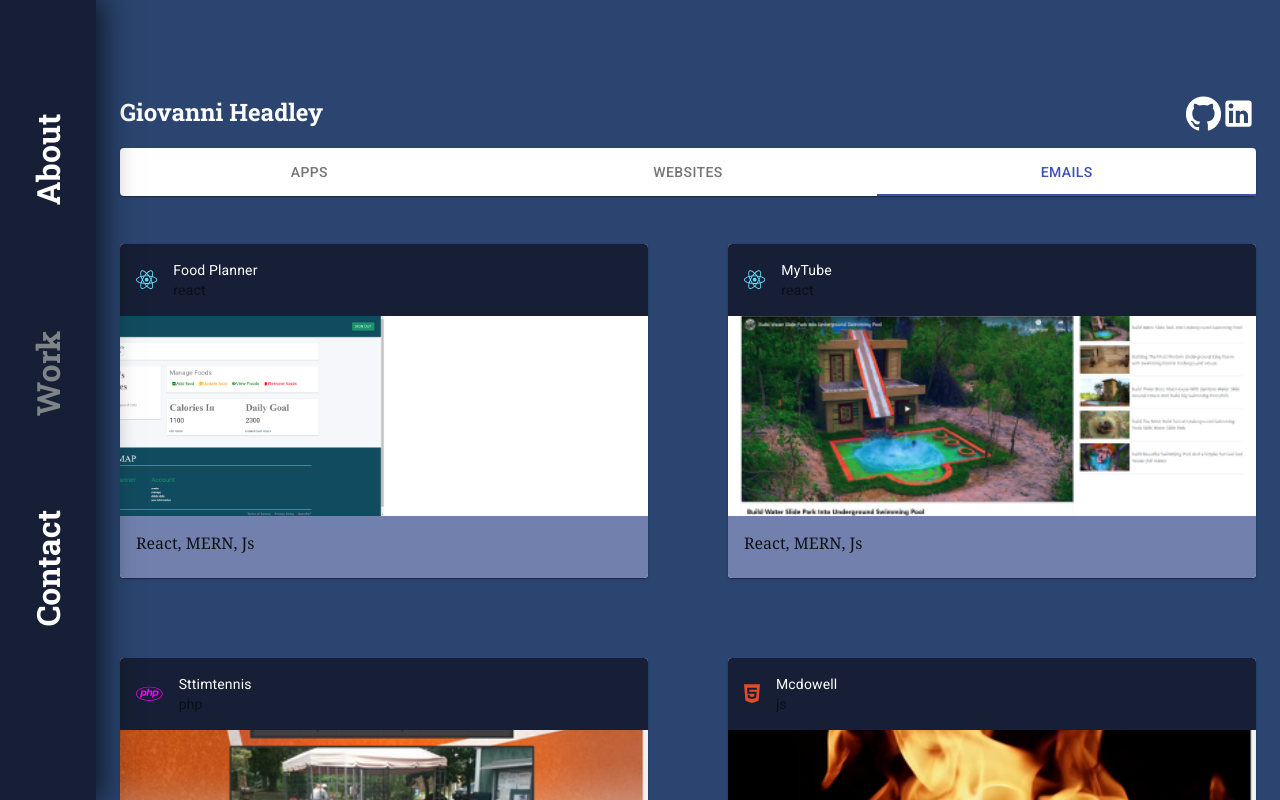
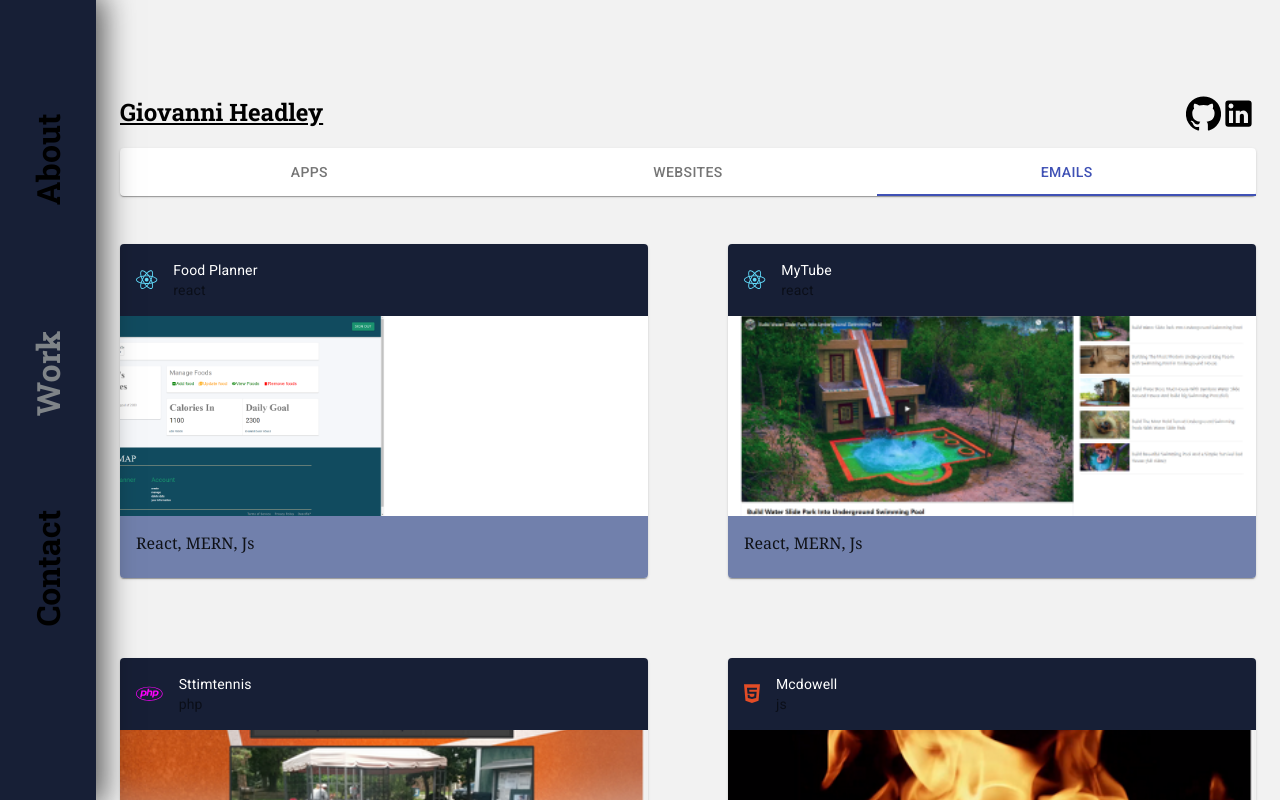
Before and after one commit to descifle/portfolio, a React (Create React App) app: page /works in a window 1280 px wide. Shown: the top 800 px of the page. Built offline with nearby package versions, Linux system fonts and the light colour scheme.

Commit message:
more flux capacitor

```diff
--- a/src/components/AboutPage.js
+++ b/src/components/AboutPage.js
@@ -8,7 +8,7 @@ const AboutPage = () => {
     return (
         <Container>
             <div className="page-container">
-                <h2><Link to="/">Giovanni Headley</Link></h2>
+                <h2 className="home"><Link to="/">Giovanni Headley</Link></h2>
                 <div className="socials">
                     <span><GitHub fontSize="large" /></span>
                     <span><LinkedIn fontSize="large" /></span>
--- a/src/components/ContactPage.js
+++ b/src/components/ContactPage.js
@@ -8,7 +8,7 @@ const ContactPage = () => {
     return (
         <Container>
             <div className="page-container">
-                <h2><Link to="/">Giovanni Headley</Link></h2>
+                <h2 className="home"><Link to="/">Giovanni Headley</Link></h2>
                 <div className="socials">
 
 
--- a/src/components/MainPage.js
+++ b/src/components/MainPage.js
@@ -7,7 +7,7 @@ const MainPage = () => {
     return (
         <Container>
             <div className="page-container">
-                <h2>Giovanni Headley</h2>
+                <h2 className="home">Giovanni Headley</h2>
                 <div className="socials">
                     <GitHub />
                     <LinkedIn />
--- a/src/components/WorkPage.js
+++ b/src/components/WorkPage.js
@@ -5,6 +5,7 @@ import { FontAwesomeIcon } from '@fortawesome/react-fontawesome'
 import { faReact, faPhp, faHtml5 } from '@fortawesome/free-brands-svg-icons'
 import { Link } from 'react-router-dom'
 import { cards } from './misc'
+import { CSSTransition, tr, TransitionGroup } from 'react-transition-group'
 
 const WorkPage = () => {
 
@@ -30,6 +31,11 @@ const WorkPage = () => {
     const renderCards = () => {
         return list.map((card) => {
             return (
+                <TransitionGroup component={null}>
+                <CSSTransition  timeout={200}
+                                classNames="fade"
+                                key={card.projectName}
+                >
                     <Grid item xs={12} sm={6} key={card.projectName} >
                         <Card>
                             <CardHeader
@@ -58,6 +64,8 @@ const WorkPage = () => {
                             </CardContent>
                         </Card>
                     </Grid>
+                </CSSTransition>
+                </TransitionGroup>
             )
         })
     }
@@ -65,7 +73,7 @@ const WorkPage = () => {
     return (
         <Container>
             <div className="page-container">
-                <h2><Link to="/">Giovanni Headley</Link></h2>
+                <h2 className="home"><Link to="/">Giovanni Headley</Link></h2>
                 <div className="socials">
                     <span><GitHub fontSize="large" /></span>
                     <span><LinkedIn fontSize="large" /></span>
--- a/src/components/style.scss
+++ b/src/components/style.scss
@@ -1,4 +1,4 @@
-$mainColor: #2b4570;  $secondColor: #7180ac; $hightlight: #a8d0db; $textColor: #ffffff;
+$mainColor: #2b4570;  $secondColor: #7180ac; $hightlight: #a8d0db; $textColor: black;
 $coolColor: #1e93d6; $grey: #dcdcdc5d; $navColor: #171f36;
 @import url('https://fonts.googleapis.com/css2?family=Roboto+Slab:wght@400;700&display=swap');
 
@@ -19,13 +19,13 @@ h2 {
 body {
     font-family: charter, Georgia, Cambria, "Times New Roman", Times, serif;
     margin: 0;
-    background-color: $mainColor;
-    color: white;
+    background-color: $grey;
+    color: $textColor;
     // overflow: hidden;
 }
 
 a {
-    color: white;
+    color: $textColor;
     text-decoration: none;
 }
 
@@ -69,6 +69,16 @@ a {
 // END HEADER
 
 // START MAINPAGE
+
+.home {
+    text-decoration: underline;
+    cursor: pointer;
+    transition: color .1s ease-in-out;
+
+    &:hover {
+        color: $coolColor;
+    }
+}
 
 .page-container {
     position: relative;
@@ -185,7 +195,6 @@ a {
     }
 }
 
-
 // some random transition group css
 
 .fade-enter {
```
